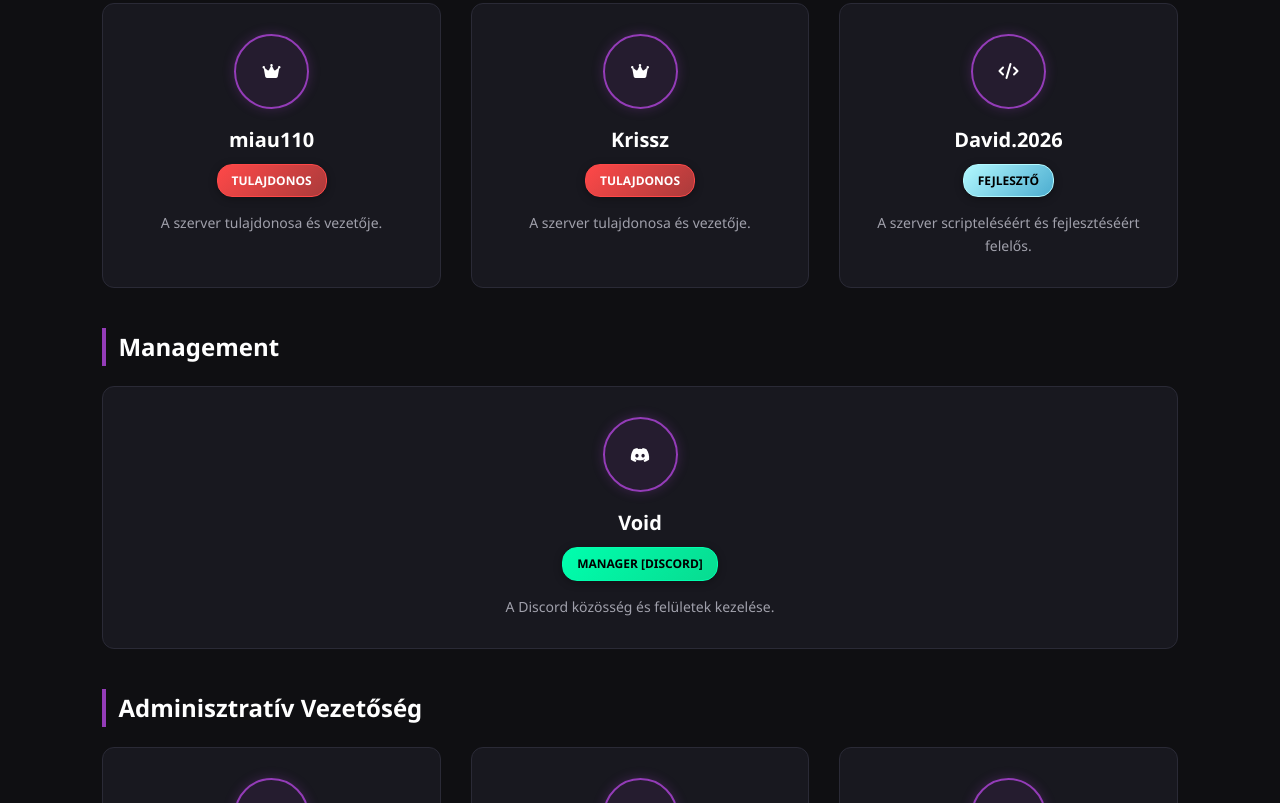
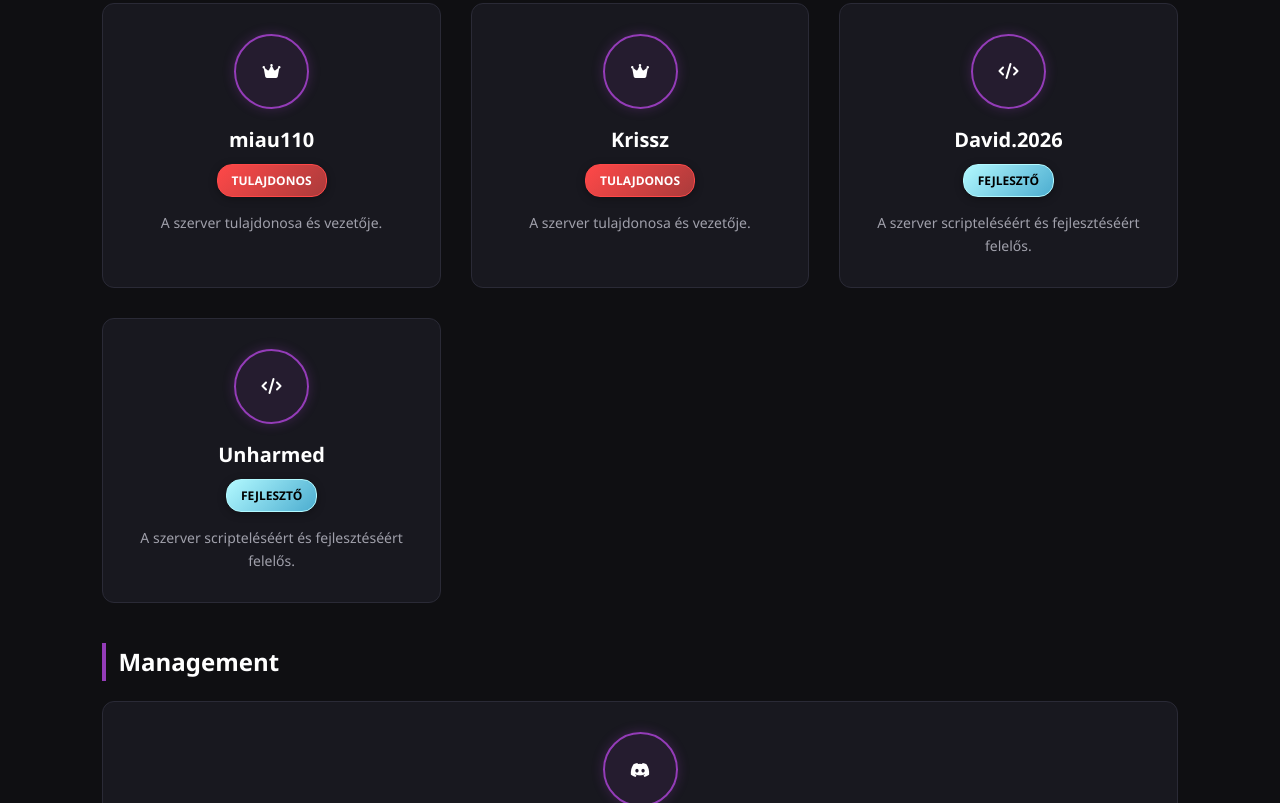
Before and after one commit to gresc150-ui/valiantmta, a plain HTML site: page valiantweb/vezetoseg.html in a window 1280 px wide. Shown: the part 425-1228 px from the top of the page. Drawn offline with Linux system fonts and the light colour scheme.

Commit message:
Update vezetoseg.html

```diff
--- a/valiantweb/vezetoseg.html
+++ b/valiantweb/vezetoseg.html
@@ -70,6 +70,15 @@
                 <span class="role dev">Fejlesztő</span>
                 <p>A szerver scripteléséért és fejlesztéséért felelős.</p>
             </div>
+
+            <div class="team-card">
+                <div class="avatar-box">
+                    <i class="fa-solid fa-code"></i>
+                </div>
+                <h3>Unharmed</h3>
+                <span class="role dev">Fejlesztő</span>
+                <p>A szerver scripteléséért és fejlesztéséért felelős.</p>
+            </div>
         </div>
 
         <!-- Management -->
```
